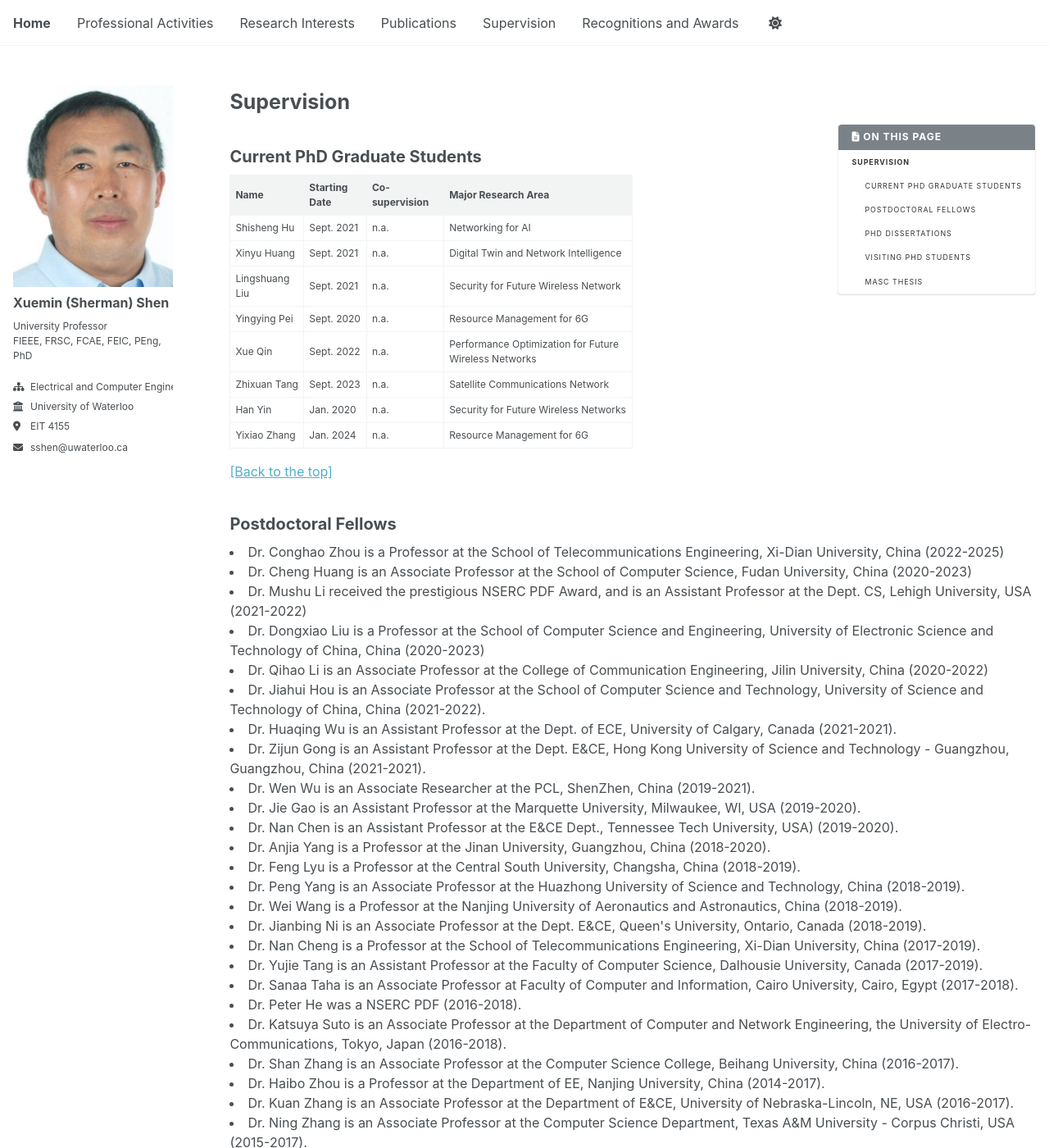
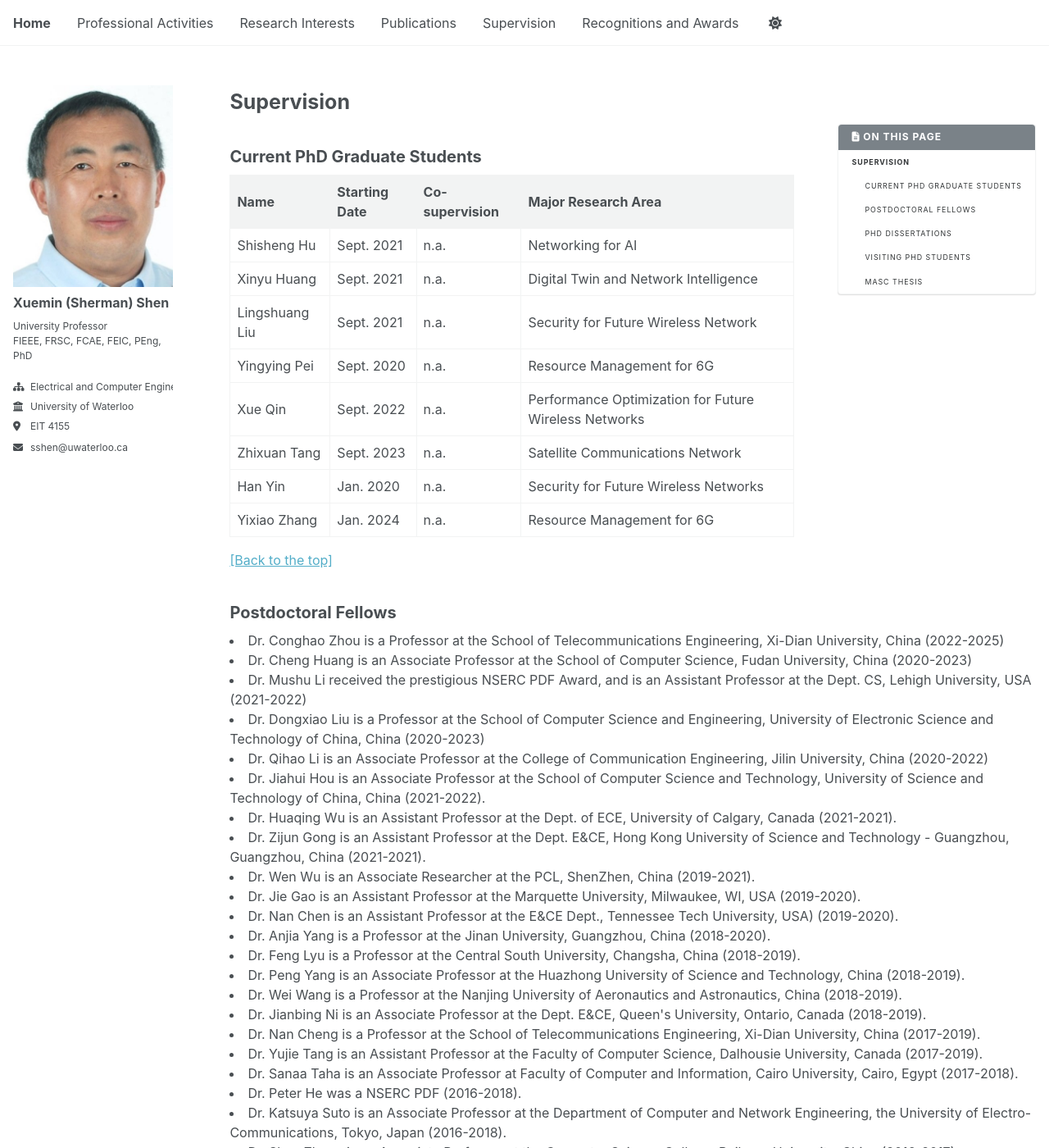
Before and after one commit to m64he/sshen, a Jekyll site: the page built from _pages/supervision.md, in a window 1280 px wide and 1400 px high. Shown: the whole window at 82% size. Built offline with Jekyll 4.4.1, drawn with Linux system fonts in a browser that asks for light colours; a script that is not in the unit is left out.

Commit message:
Update _tables.scss

```diff
--- a/_sass/layout/_tables.scss
+++ b/_sass/layout/_tables.scss
@@ -4,9 +4,9 @@
 
 table {
   margin-bottom: 1em;
-  width: 50%;
+  width: 70%;
   font-family: $global-font-family;
-  font-size: $type-size-6;
+  font-size: $type-size-5;
   border-collapse: collapse;
   border: 1px solid var(--global-border-color);
 
```
